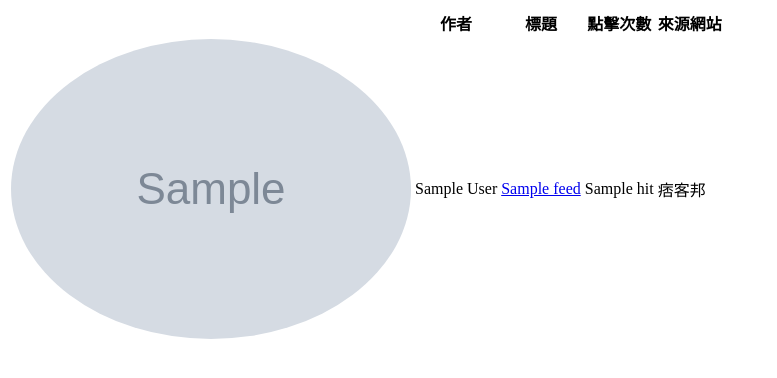
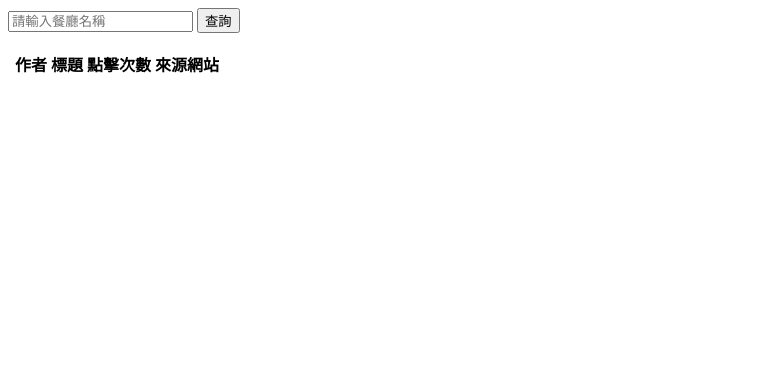
Before and after one commit to mikeku1116/django-food-articles, a Django app: page /articles/ in a window 1280 px wide. Shown: the top 378 px of the page, without its empty margins (0-777 px from the left). Run offline with Django 3.2, Linux system fonts and the light colour scheme; tables that the repository leaves empty hold one stand-in row (values such as "Sample post"); grey boxes marked "Sample" are stand-in pictures; a database or web service that is not in the repository returns one stand-in record (values such as "Sample title"); data that the repository does not hold is empty.

Commit message:
開發查詢功能

```diff
--- a/articles/scrapers.py
+++ b/articles/scrapers.py
@@ -17,24 +17,27 @@ class Pixnet(Website):
 
     # 取得餐廳食記
     def get_articles(self):
-        # 取得第一頁的資料
-        response = requests.get(
-            f"https://www.pixnet.net/mainpage/api/tags/{self.restaurant_name}/feeds?filter=articles&sort=latest&per_page=15")
 
-        # 取得食記資料
-        feeds = response.json()["data"]["feeds"]
+        result = []  # 回傳結果
 
-        # 回傳結果
-        result = []
-        for feed in feeds:
-            avatar = feed["avatar"]  # 食記作者大頭貼
-            author = feed["display_name"]  # 食記作者
-            title = feed["title"]  # 食記標題
-            hit = feed["hit"]  # 食記點擊次數
-            link = feed["link"]  # 食記連結
-            source = "痞客邦"  # 食記來源網站
+        if self.restaurant_name:  # 如果非空值，才進行爬取
 
-            result.append(
-                dict(avatar=avatar, author=author, title=title, hit=hit, link=link, source=source))
+            # 取得第一頁的資料
+            response = requests.get(
+                f"https://www.pixnet.net/mainpage/api/tags/{self.restaurant_name}/feeds?filter=articles&sort=latest&per_page=15")
+
+            # 取得食記資料
+            feeds = response.json()["data"]["feeds"]
+
+            for feed in feeds:
+                avatar = feed["avatar"]  # 食記作者大頭貼
+                author = feed["display_name"]  # 食記作者
+                title = feed["title"]  # 食記標題
+                hit = feed["hit"]  # 食記點擊次數
+                link = feed["link"]  # 食記連結
+                source = "痞客邦"  # 食記來源網站
+
+                result.append(
+                    dict(avatar=avatar, author=author, title=title, hit=hit, link=link, source=source))
 
         return result
--- a/articles/templates/articles/index.html
+++ b/articles/templates/articles/index.html
@@ -1,4 +1,8 @@
-
+<form action="" method="Post">
+    {% csrf_token %}
+    <input type="text" name="restaurant_name" placeholder="請輸入餐廳名稱">
+    <input type="submit" value="查詢">
+</form>
 <table class="table">
     <thead>
         <tr>
--- a/articles/views.py
+++ b/articles/views.py
@@ -4,7 +4,10 @@ from .scrapers import Pixnet
 
 def index(request):
 
-    pixnet = Pixnet("千葉火鍋")
+    pixnet = Pixnet(None)
+
+    if request.method == "POST":
+        pixnet = Pixnet(request.POST.get("restaurant_name"))  # 取得查詢條件
 
     context = {
         "articles": pixnet.get_articles()
```
